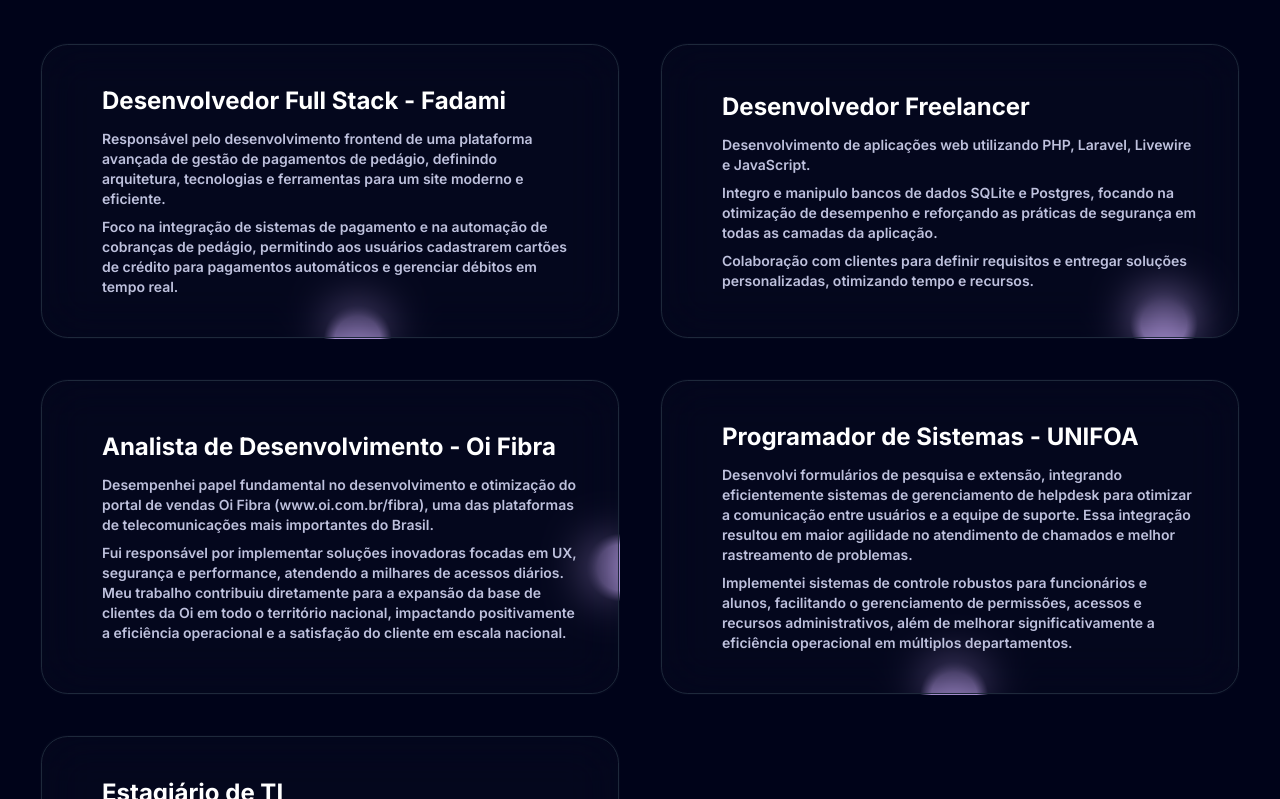
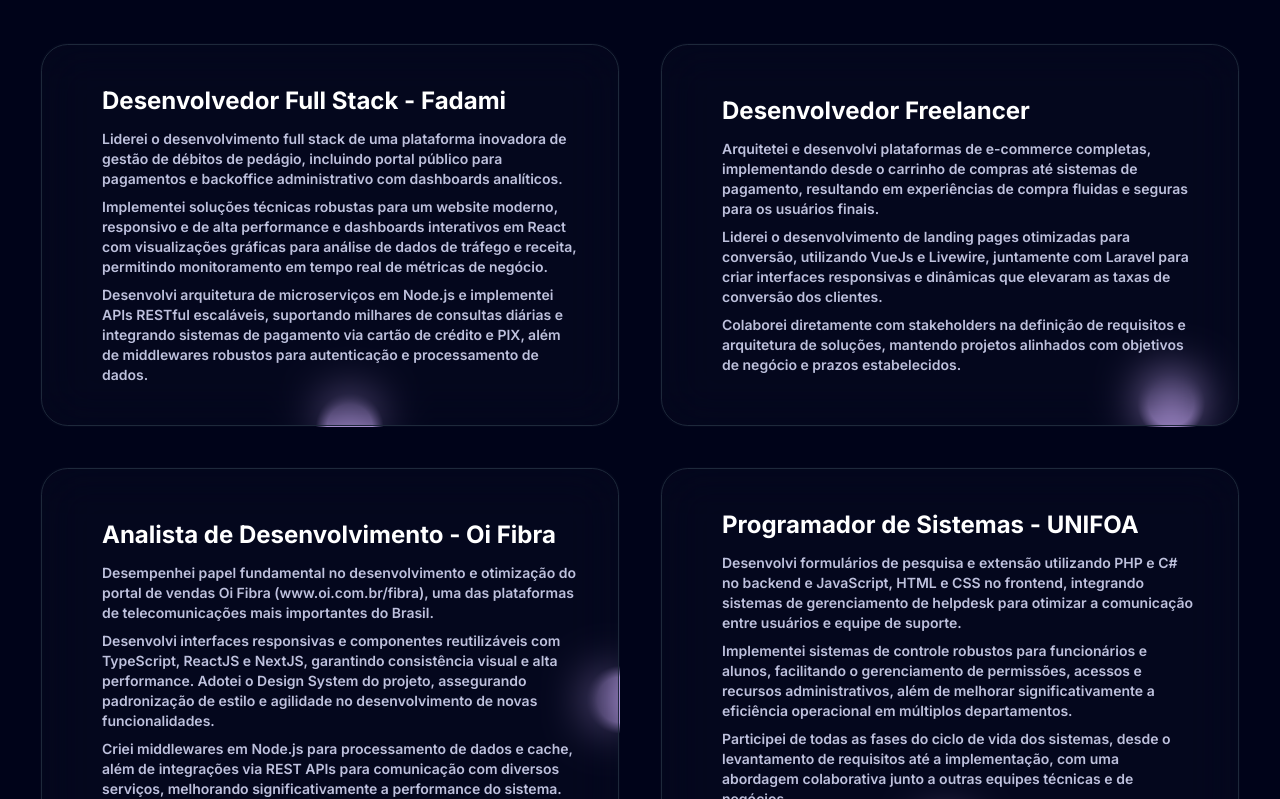
Before and after one commit to godinhorafa/rafaellagodinho, a Next.js app: page / in a window 1280 px wide. Shown: the part 981-1780 px from the top of the page. Built offline with nearby package versions, Linux system fonts and the light colour scheme.

Commit message:
update - xp e curriculo

```diff
--- a/components/Experience.tsx
+++ b/components/Experience.tsx
@@ -4,7 +4,7 @@
 
 const handleDownloadPDF = () => {
   const link = document.createElement("a");
-  link.href = "/curriculo_rafaellagodinho_2025.pdf";
+  link.href = "/curriculo_rafaellagodinho_fullstack.pdf";
   link.download = "Rafaella_Godinho_Curriculo.pdf";
   document.body.appendChild(link);
   link.click();
--- a/data/index.ts
+++ b/data/index.ts
@@ -132,25 +132,25 @@
   {
     id: 1,
     title: "Desenvolvedor Full Stack - Fadami",
-    desc: "Responsável pelo desenvolvimento frontend de uma plataforma avançada de gestão de pagamentos de pedágio, definindo arquitetura, tecnologias e ferramentas para um site moderno e eficiente. \n\n Foco na integração de sistemas de pagamento e na automação de cobranças de pedágio, permitindo aos usuários cadastrarem cartões de crédito para pagamentos automáticos e gerenciar débitos em tempo real.",
+    desc: "Liderei o desenvolvimento full stack de uma plataforma inovadora de gestão de débitos de pedágio, incluindo portal público para pagamentos e backoffice administrativo com dashboards analíticos. \n\n Implementei soluções técnicas robustas para um website moderno, responsivo e de alta performance e dashboards interativos em React com visualizações gráficas para análise de dados de tráfego e receita, permitindo monitoramento em tempo real de métricas de negócio. \n\n Desenvolvi arquitetura de microserviços em Node.js e implementei APIs RESTful escaláveis, suportando milhares de consultas diárias e integrando sistemas de pagamento via cartão de crédito e PIX, além de middlewares robustos para autenticação e processamento de dados.",
     className: "md:col-span-2",
   },
   {
     id: 2,
     title: "Desenvolvedor Freelancer",
-    desc: "Desenvolvimento de aplicações web utilizando PHP, Laravel, Livewire e JavaScript. \n\n Integro e manipulo bancos de dados SQLite e Postgres, focando na otimização de desempenho e reforçando as práticas de segurança em todas as camadas da aplicação. \n\nColaboração com clientes para definir requisitos e entregar soluções personalizadas, otimizando tempo e recursos.",
+    desc: "Arquitetei e desenvolvi plataformas de e-commerce completas, implementando desde o carrinho de compras até sistemas de pagamento, resultando em experiências de compra fluidas e seguras para os usuários finais. \n\n Liderei o desenvolvimento de landing pages otimizadas para conversão, utilizando VueJs e Livewire, juntamente com Laravel para criar interfaces responsivas e dinâmicas que elevaram as taxas de conversão dos clientes. \n\nColaborei diretamente com stakeholders na definição de requisitos e arquitetura de soluções, mantendo projetos alinhados com objetivos de negócio e prazos estabelecidos.",
     className: "md:col-span-2",
   },
   {
     id: 3,
     title: "Analista de Desenvolvimento - Oi Fibra",
-    desc: "Desempenhei papel fundamental no desenvolvimento e otimização do portal de vendas Oi Fibra (www.oi.com.br/fibra), uma das plataformas de telecomunicações mais importantes do Brasil. \n\n Fui responsável por implementar soluções inovadoras focadas em UX, segurança e performance, atendendo a milhares de acessos diários. Meu trabalho contribuiu diretamente para a expansão da base de clientes da Oi em todo o território nacional, impactando positivamente a eficiência operacional e a satisfação do cliente em escala nacional.",
+    desc: "Desempenhei papel fundamental no desenvolvimento e otimização do portal de vendas Oi Fibra (www.oi.com.br/fibra), uma das plataformas de telecomunicações mais importantes do Brasil. \n\n Desenvolvi interfaces responsivas e componentes reutilizáveis com TypeScript, ReactJS e NextJS, garantindo consistência visual e alta performance. Adotei o Design System do projeto, assegurando padronização de estilo e agilidade no desenvolvimento de novas funcionalidades. \n\n Criei middlewares em Node.js para processamento de dados e cache, além de integrações via REST APIs para comunicação com diversos serviços, melhorando significativamente a performance do sistema.",
     className: "md:col-span-2",
   },
   {
     id: 4,
     title: "Programador de Sistemas - UNIFOA",
-    desc: "Desenvolvi formulários de pesquisa e extensão, integrando eficientemente sistemas de gerenciamento de helpdesk para otimizar a comunicação entre usuários e a equipe de suporte. Essa integração resultou em maior agilidade no atendimento de chamados e melhor rastreamento de problemas. \n\n Implementei sistemas de controle robustos para funcionários e alunos, facilitando o gerenciamento de permissões, acessos e recursos administrativos, além de melhorar significativamente a eficiência operacional em múltiplos departamentos.",
+    desc: "Desenvolvi formulários de pesquisa e extensão utilizando PHP e C# no backend e JavaScript, HTML e CSS no frontend, integrando sistemas de gerenciamento de helpdesk para otimizar a comunicação entre usuários e equipe de suporte. \n\n Implementei sistemas de controle robustos para funcionários e alunos, facilitando o gerenciamento de permissões, acessos e recursos administrativos, além de melhorar significativamente a eficiência operacional em múltiplos departamentos. \n\n Participei de todas as fases do ciclo de vida dos sistemas, desde o levantamento de requisitos até a implementação, com uma abordagem colaborativa junto a outras equipes técnicas e de negócios.",
     className: "md:col-span-2",
   },
   {
```
Also changed, not shown: 1 other file (tests, documents, lock files or other folders).
